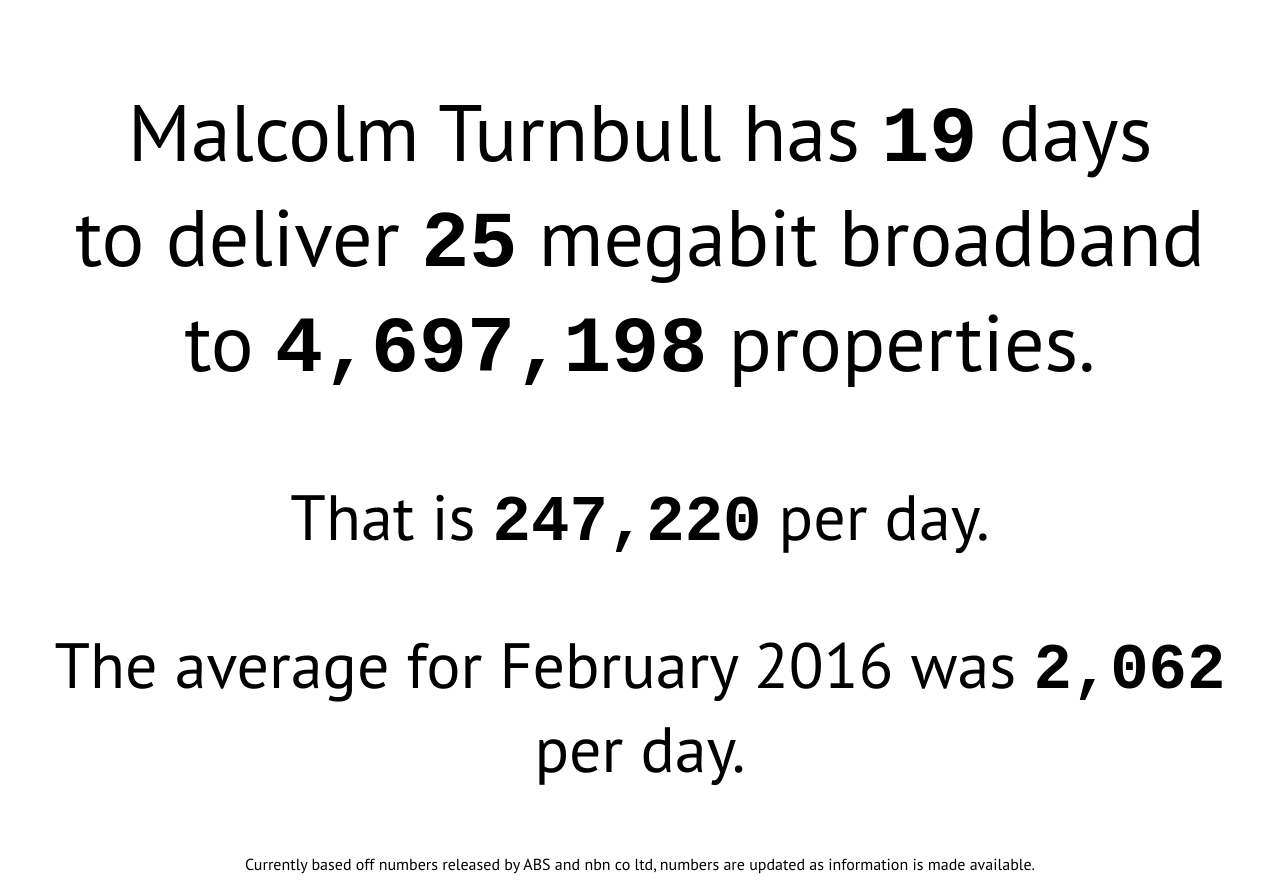
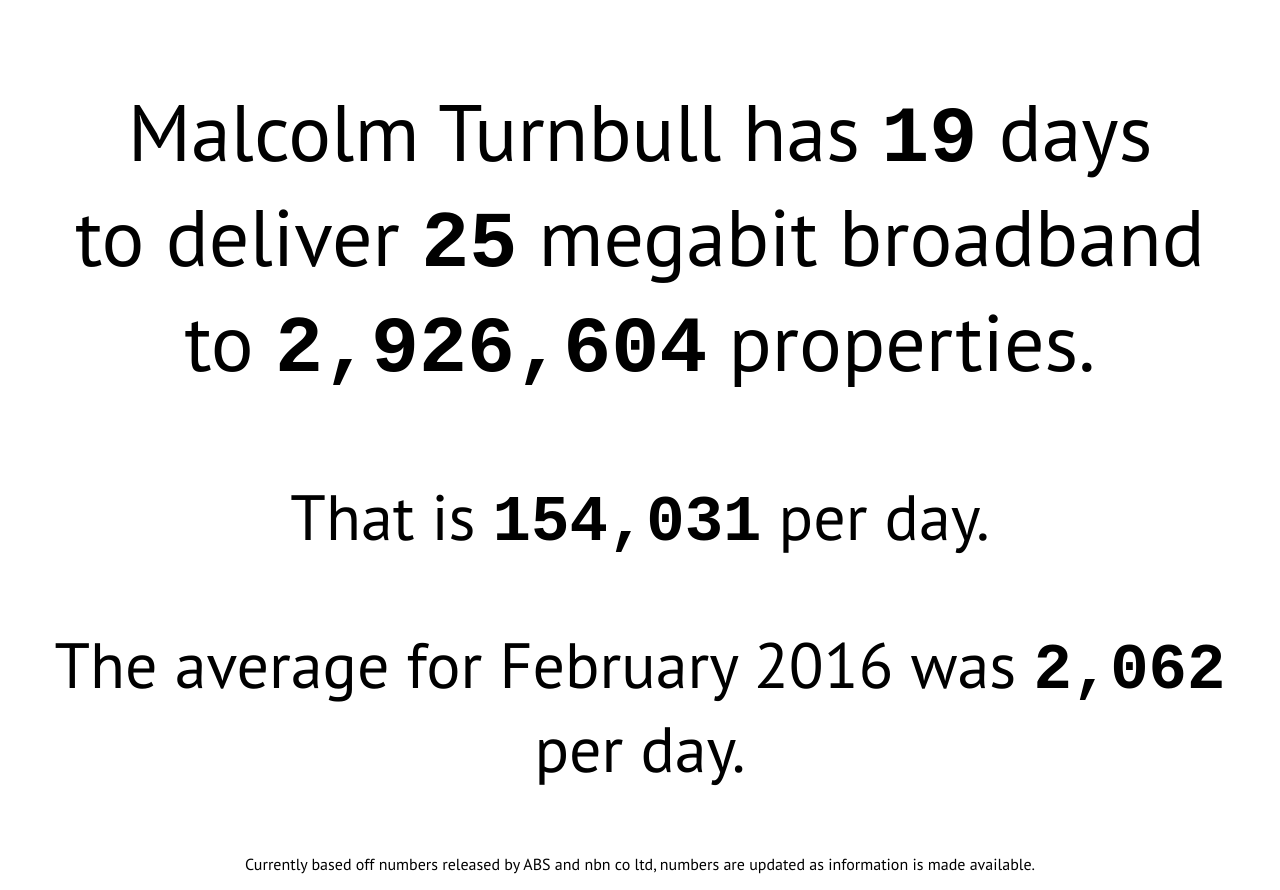
Before and after one commit to Cameron-D/NBN-Countdown, a plain HTML site: page index.html in a window 1280 px wide. Drawn offline with nearby package versions, Linux system fonts and the light colour scheme; a web font is replaced by a local one.

Commit message:
Update them numbers

```diff
--- a/index.html
+++ b/index.html
@@ -34,11 +34,11 @@
 		<script src="//ajax.googleapis.com/ajax/libs/jquery/2.0.3/jquery.min.js"></script>
 		<!-- Why on earth did I use jQuery for this?? -->
 		<script type="text/javascript">
-			var properties_left = Math.round((9117033*0.71)-1775895);
+			var properties_left = Math.round((9117033*0.71)-3546489);
 			// Currently: 71% of total dwellings - already passed by FTTH
 			// 9117033 dwellings		http://www.censusdata.abs.gov.au/census_services/getproduct/census/2011/quickstat/0
 			// To 71% of the population	http://delimiter.com.au/2013/09/07/fttp-dream-coalition-victory-kills-labors-nbn/
-			// 1775895 properties passed	http://www.nbnco.com.au/corporate-information/about-nbn-co/corporate-plan/weekly-progress-report.html
+			// 3546489 properties passed	http://www.nbnco.com.au/corporate-information/about-nbn-co/corporate-plan/weekly-progress-report.html
 			$(function() {
 				var now=new Date(),dateEnd=new Date(2016,11,31),days=Math.round((dateEnd-now)/1000/60/60/24);
 				$("#days").html(commas(days));
```
